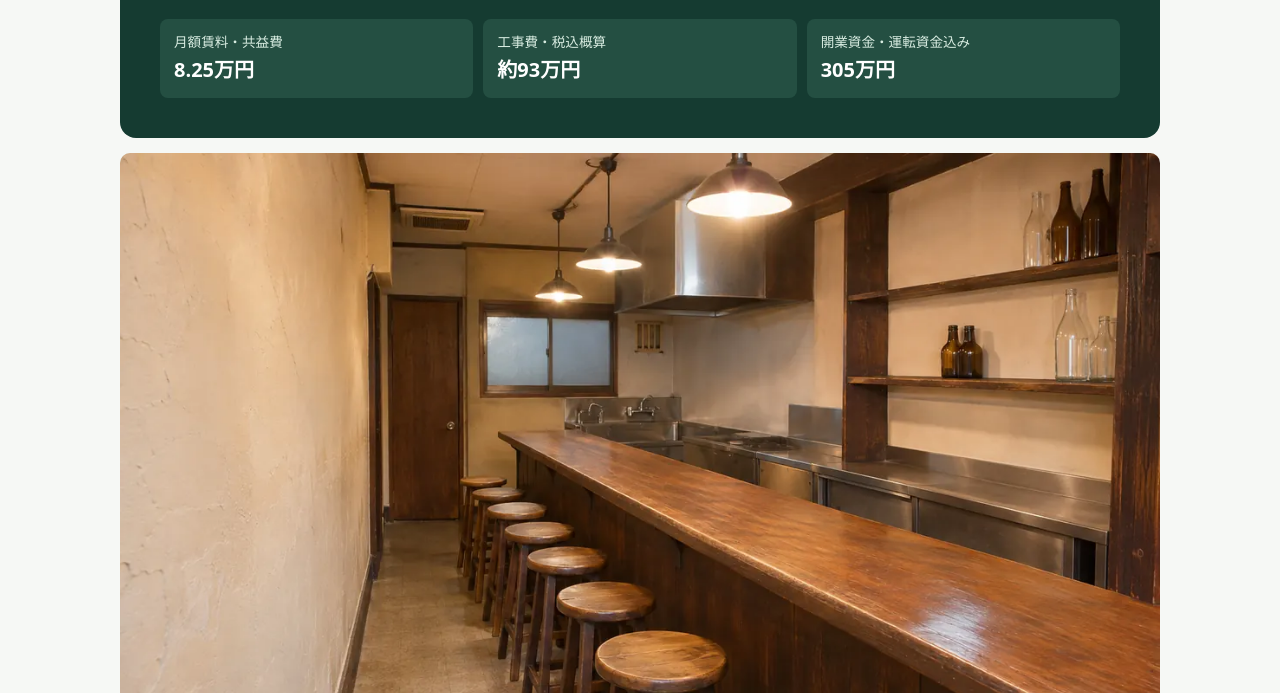
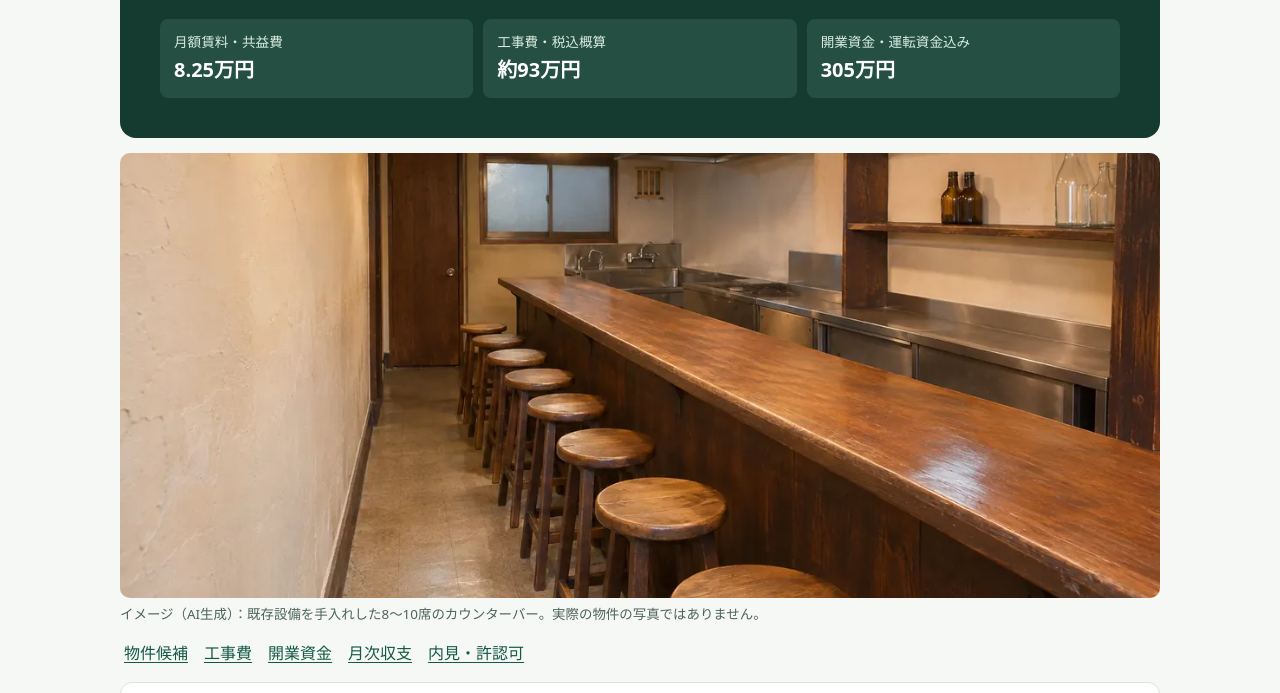
Before and after one commit to sumix000-netizen/nishinari-bar-plan, a plain HTML site: page index.html in a window 1280 px wide. Shown: the part 259-952 px from the top of the page. Drawn offline with Linux system fonts and the light colour scheme.

Commit message:
写真の大きさをPCで抑える
Co-Authored-By: Claude Opus 5.5 <noreply@anthropic.com>

```diff
--- a/index.html
+++ b/index.html
@@ -36,7 +36,7 @@ tbody tr:last-child>*{border-bottom:0}
 .number{text-align:right;white-space:nowrap;font-variant-numeric:tabular-nums}
 p{margin:.6em 0;color:var(--muted)}.hero p:not(.date){color:#edf6f0}
 details{margin:10px 0}summary{font-weight:700;cursor:pointer}details .table-wrap{margin-top:8px}
-figure.ph{margin:0 0 14px}figure.ph img{display:block;width:100%;height:auto;aspect-ratio:3/2;object-fit:cover;border-radius:10px;background:var(--wash)}figure.ph figcaption{font-size:.84rem;color:var(--muted);margin-top:5px}figure.top{margin:15px 0 0}
+figure.ph{margin:0 0 14px}figure.ph img{display:block;width:100%;height:auto;aspect-ratio:3/2;object-fit:cover;border-radius:10px;background:var(--wash)}figure.ph figcaption{font-size:.84rem;color:var(--muted);margin-top:5px}figure.top{margin:15px 0 0}figure.top img{aspect-ratio:21/9;object-position:center 62%}section figure.ph{max-width:640px}@media(max-width:700px){figure.top img{aspect-ratio:3/2}}
 ol,ul{padding-left:1.55em}li+li{margin-top:.4em}
 @media(max-width:480px){th,td{padding:7px;font-size:.84rem}}
 @media print{body,section{background:#fff}.toolbar,nav{display:none}.shell{padding:0}.hero,.metrics div{background:#fff;color:#192d29}.hero p,.hero p:not(.date),dt{color:#192d29}.table-wrap{overflow:visible}table.wide{min-width:0}tr{break-inside:avoid}}
```
